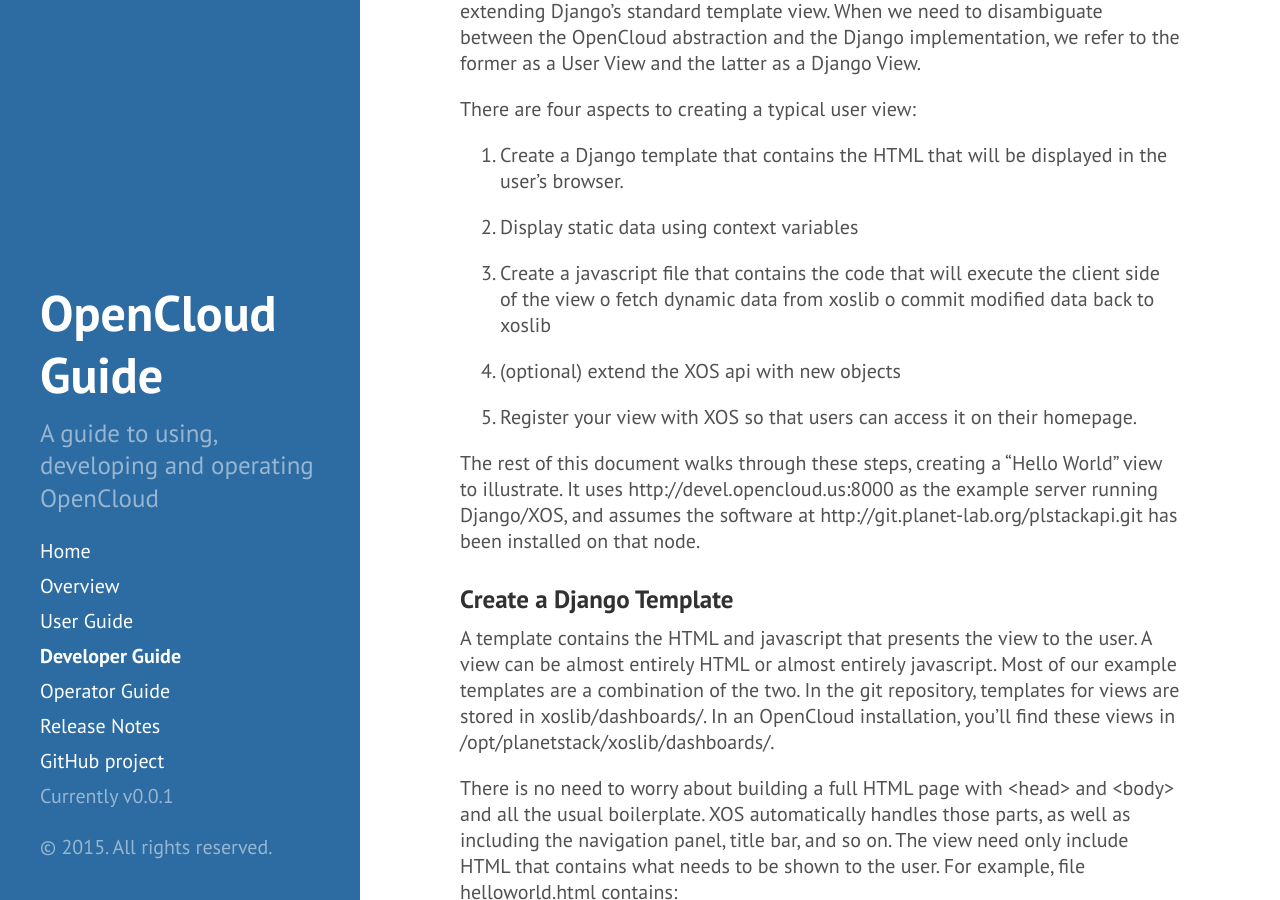
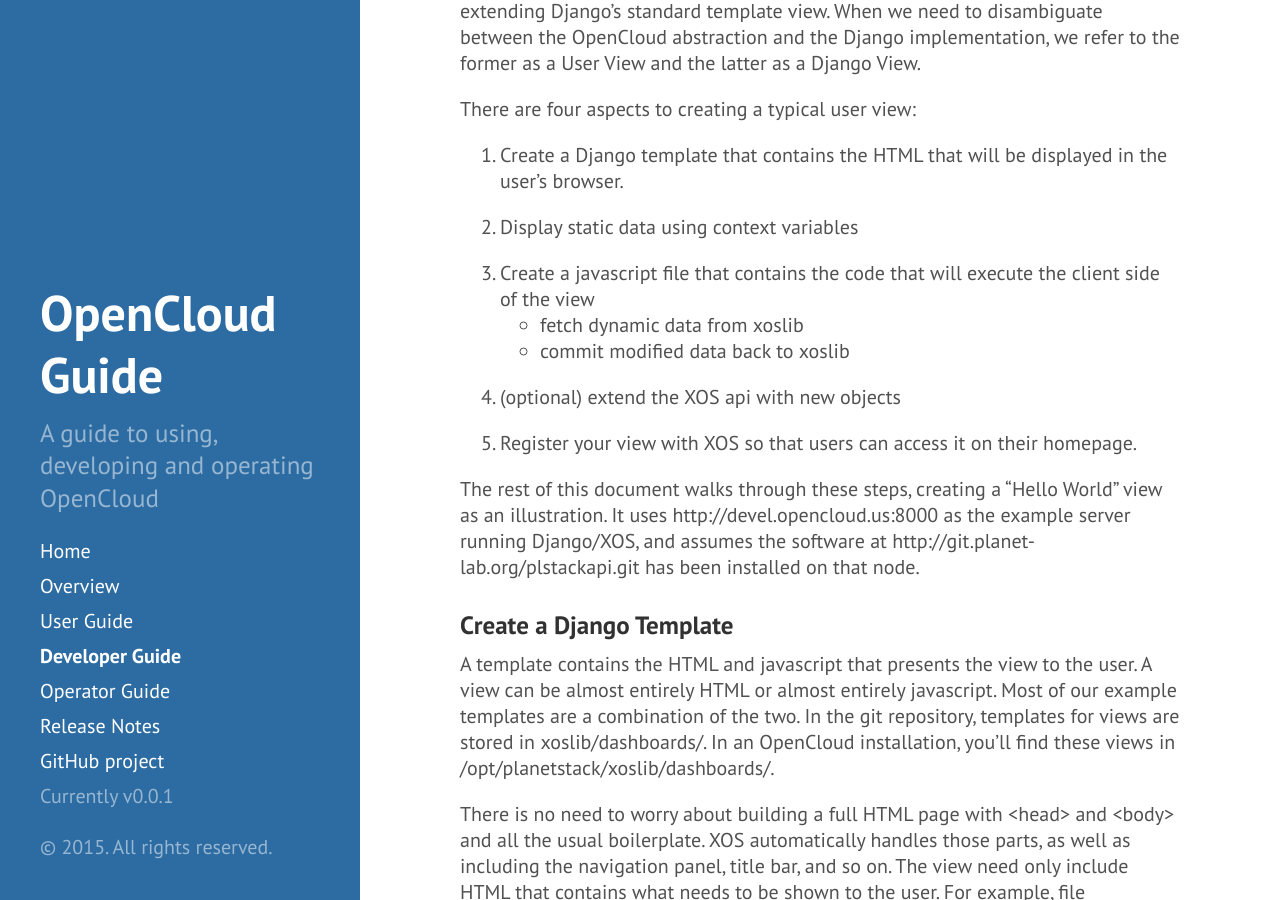
Before and after one commit to open-cloud/open-cloud.github.io.old, a Jekyll site: the page built from 2_developer.md, in a window 1280 px wide and 900 px high, scrolled down 1000 px. Built offline with Jekyll 4.4.1, drawn with Linux system fonts in a browser that asks for light colours; Markdown is read by kramdown in place of the engine named in the settings.

Commit message:
Update 2_developer.md

```diff
--- a/2_developer.md
+++ b/2_developer.md
@@ -54,8 +54,8 @@
 
 3. Create a javascript file that contains the code that will execute
 the client side of the view
-   o fetch dynamic data from xoslib
-   o commit modified data back to xoslib
+  * fetch dynamic data from xoslib
+  * commit modified data back to xoslib
 
 4. (optional) extend the XOS api with new objects
 
@@ -63,7 +63,7 @@
 homepage.
 
 The rest of this document walks through these steps, creating a "Hello
-World" view to illustrate. It uses
+World" view as an illustration. It uses
 http://devel.opencloud.us:8000 as the example server running
 Django/XOS, and assumes the software at
 http://git.planet-lab.org/plstackapi.git has been installed on that
```
